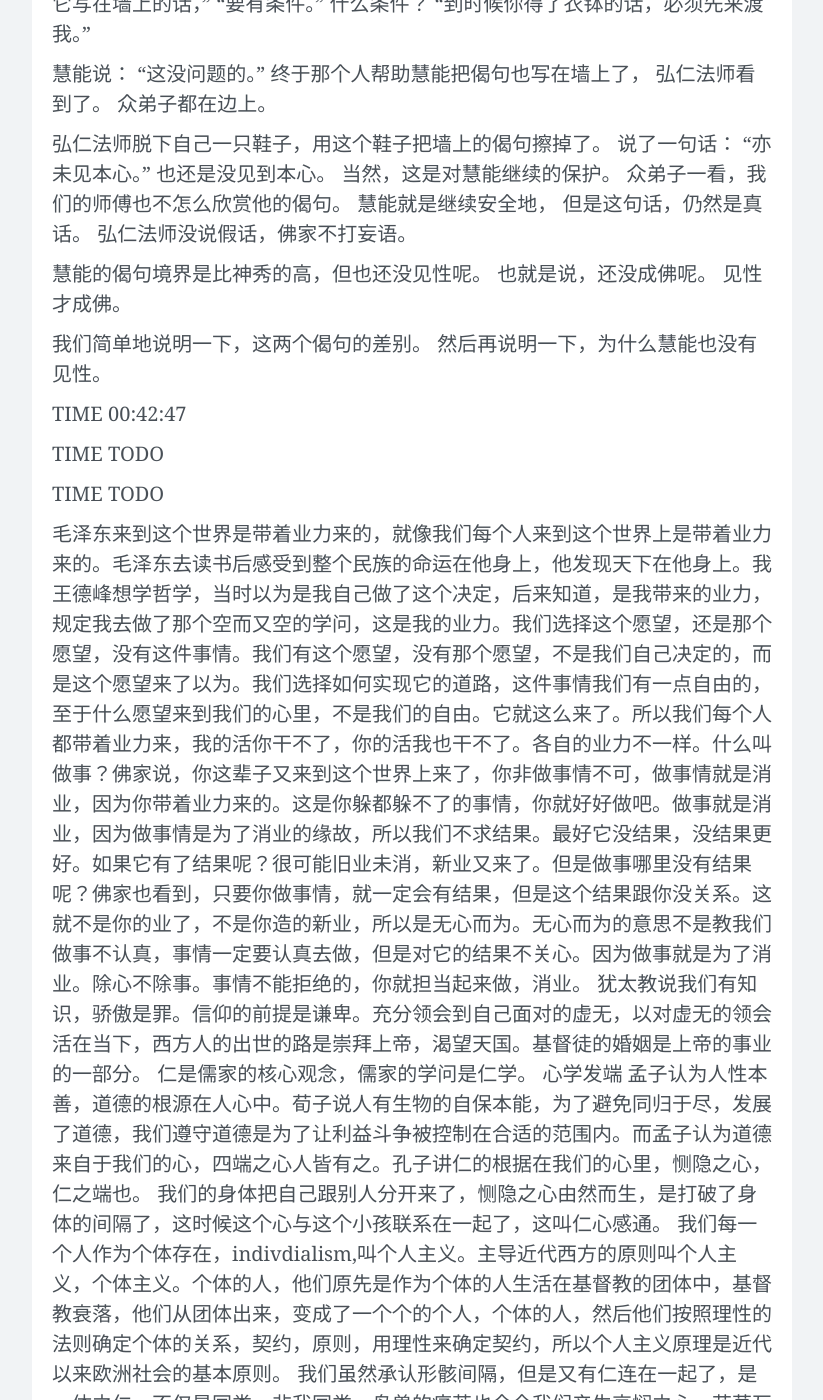
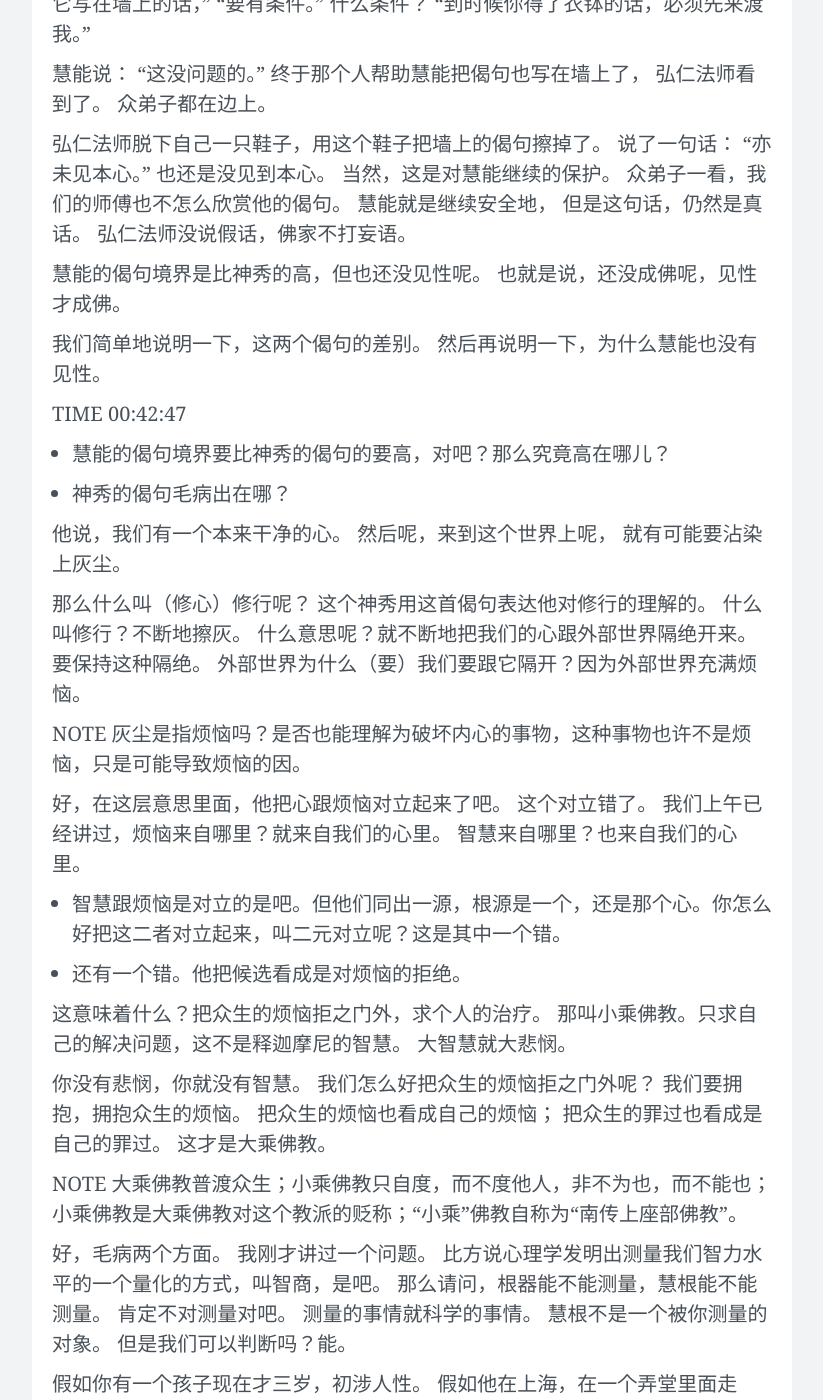
Before and after one commit to wangtiga/wangtiga.github.io, a Jekyll site: the page built from _previews/yangming_school_of_mind.md, in a window 1280 px wide and 1400 px high, scrolled down 43425 px. Shown: the whole window, without its empty margins (228-1051 px from the left). Built offline with Jekyll 4.4.1, drawn with Linux system fonts in a browser that asks for light colours; nearby versions of some CDN libraries; comment, search, counter and statistics services are not loaded; some of the changed text lies outside the part shown.

Commit message:
updated from mac

```diff
--- a/_previews/yangming_school_of_mind.md
+++ b/_previews/yangming_school_of_mind.md
@@ -2150,15 +2150,65 @@ TIME 00:33:41
 弘仁法师没说假话，佛家不打妄语。
 
 慧能的偈句境界是比神秀的高，但也还没见性呢。
-也就是说，还没成佛呢。
-见性才成佛。
+也就是说，还没成佛呢，见性才成佛。
 
 我们简单地说明一下，这两个偈句的差别。
 然后再说明一下，为什么慧能也没有见性。
 
 TIME 00:42:47
 
-
+- 慧能的偈句境界要比神秀的偈句的要高，对吧？那么究竟高在哪儿？
+
+- 神秀的偈句毛病出在哪？
+
+他说，我们有一个本来干净的心。
+然后呢，来到这个世界上呢，
+就有可能要沾染上灰尘。
+
+那么什么叫（修心）修行呢？
+这个神秀用这首偈句表达他对修行的理解的。
+什么叫修行？不断地擦灰。
+什么意思呢？就不断地把我们的心跟外部世界隔绝开来。
+要保持这种隔绝。
+外部世界为什么（要）我们要跟它隔开？因为外部世界充满烦恼。
+
+NOTE 灰尘是指烦恼吗？是否也能理解为破坏内心的事物，这种事物也许不是烦恼，只是可能导致烦恼的因。
+
+好，在这层意思里面，他把心跟烦恼对立起来了吧。
+这个对立错了。
+我们上午已经讲过，烦恼来自哪里？就来自我们的心里。
+智慧来自哪里？也来自我们的心里。
+
+- 智慧跟烦恼是对立的是吧。但他们同出一源，根源是一个，还是那个心。你怎么好把这二者对立起来，叫二元对立呢？这是其中一个错。
+
+- 还有一个错。他把候选看成是对烦恼的拒绝。
+
+这意味着什么？把众生的烦恼拒之门外，求个人的治疗。
+那叫小乘佛教。只求自己的解决问题，这不是释迦摩尼的智慧。
+大智慧就大悲悯。
+
+你没有悲悯，你就没有智慧。
+我们怎么好把众生的烦恼拒之门外呢？
+我们要拥抱，拥抱众生的烦恼。
+把众生的烦恼也看成自己的烦恼；
+把众生的罪过也看成是自己的罪过。
+这才是大乘佛教。
+
+NOTE 大乘佛教普渡众生；小乘佛教只自度，而不度他人，非不为也，而不能也；小乘佛教是大乘佛教对这个教派的贬称；“小乘”佛教自称为“南传上座部佛教”。
+
+好，毛病两个方面。
+我刚才讲过一个问题。
+比方说心理学发明出测量我们智力水平的一个量化的方式，叫智商，是吧。
+那么请问，根器能不能测量，慧根能不能测量。
+肯定不对测量对吧。
+测量的事情就科学的事情。
+慧根不是一个被你测量的对象。
+但是我们可以判断吗？能。
+
+假如你有一个孩子现在才三岁，初涉人性。
+假如他在上海，在一个弄堂里面走过，看见一个拾荒者在翻那个垃圾桶。
+
+TIME 00:46:17
 
 
 
```
